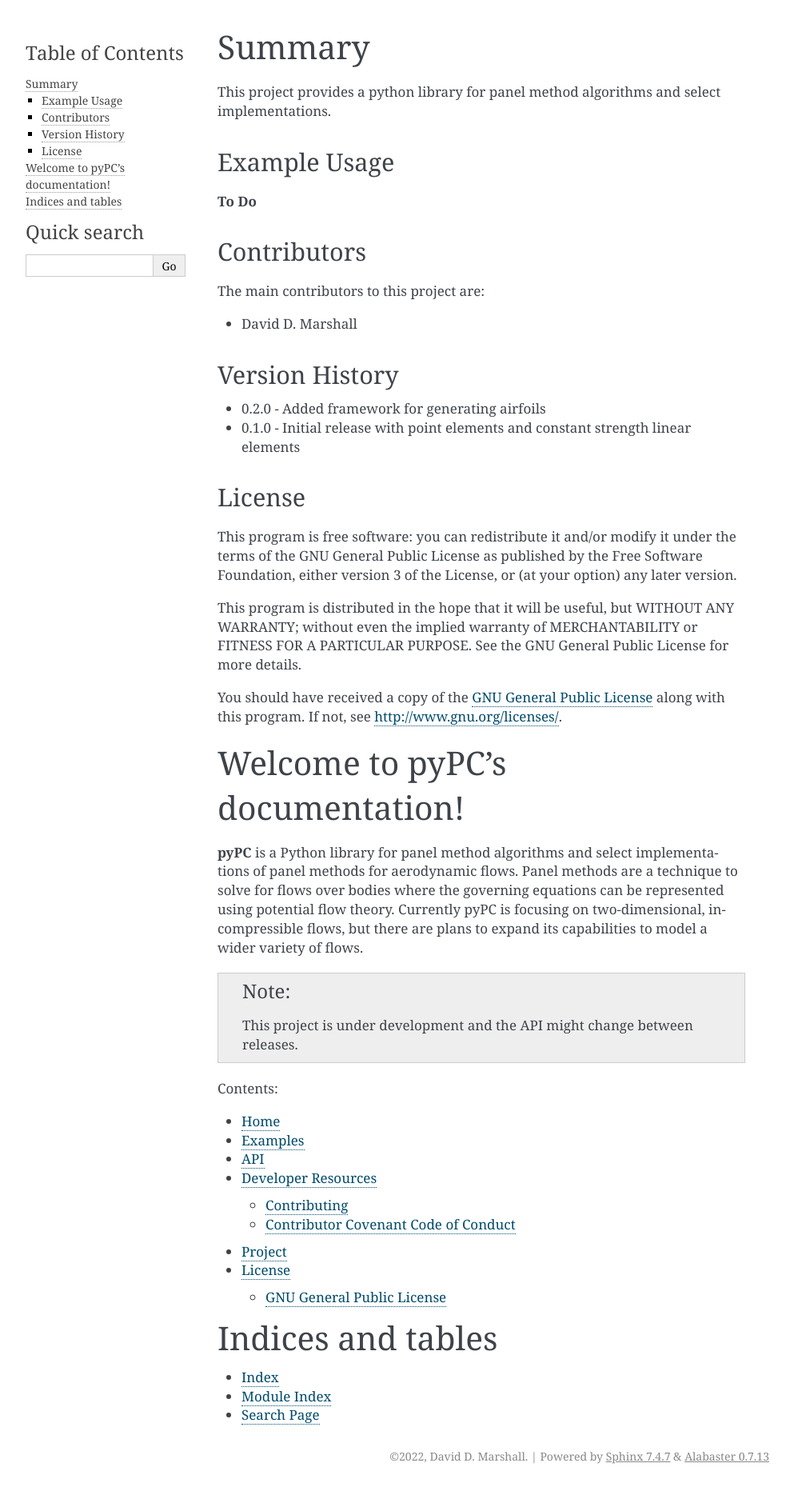
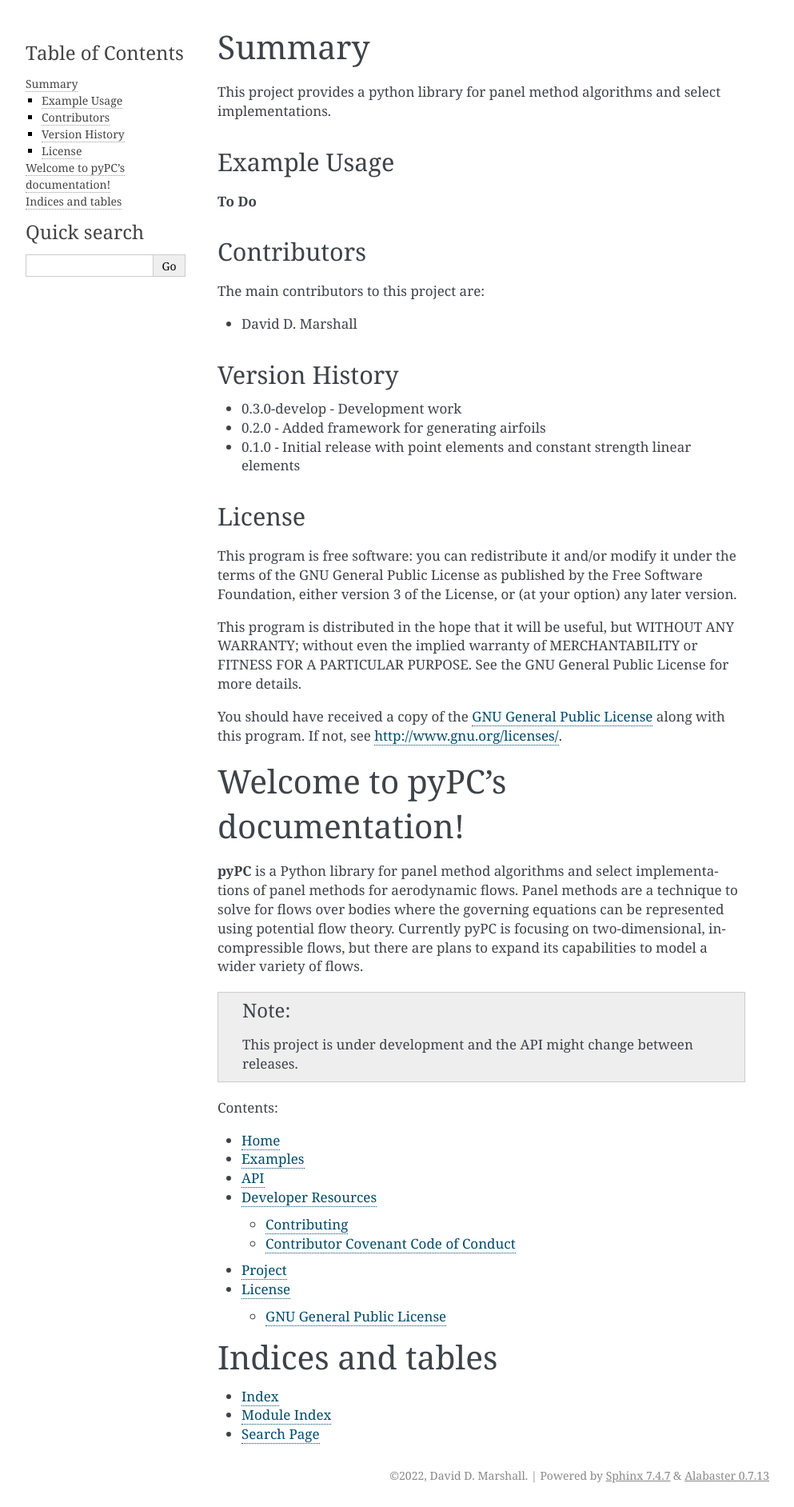
Before and after one commit to ddmarshall/panel-code, a Sphinx documentation site: the page built from sphinx/source/index.rst, in a window 1280 px wide. Shown: the whole page at 80% size, without its empty margins (148-1141 px from the left). Built offline with Sphinx 7.4.7, drawn with Linux system fonts in a browser that asks for light colours; formulas are drawn with MathJax 3; before the commit the page ends 1860 px from its top, so only the background shows below that.

Commit message:
Bumped version numbers for new development branch.

```diff
--- a/README.rst
+++ b/README.rst
@@ -18,6 +18,7 @@
 Version History
 ---------------
 
+* 0.3.0-develop - Development work
 * 0.2.0 - Added framework for generating airfoils
 * 0.1.0 - Initial release with point elements and constant strength linear elements
 
--- a/setup.py
+++ b/setup.py
@@ -14,7 +14,7 @@
 
 setup(
     name="panel-code",
-    version="0.2.0",
+    version="0.3.0-develop",
     description="Panel code method implementations to model aerodynamic"
     " flows.",
     long_description=readme,
--- a/sphinx/source/conf.py
+++ b/sphinx/source/conf.py
@@ -14,7 +14,7 @@
 project = 'pyPC'
 copyright = '2022, David D. Marshall'
 author = 'David D. Marshall'
-release = '0.2.0'
+release = '0.3.0-develop'
 
 # -- General configuration ---------------------------------------------------
 # https://www.sphinx-doc.org/en/master/usage/configuration.html#general-configuration
```
